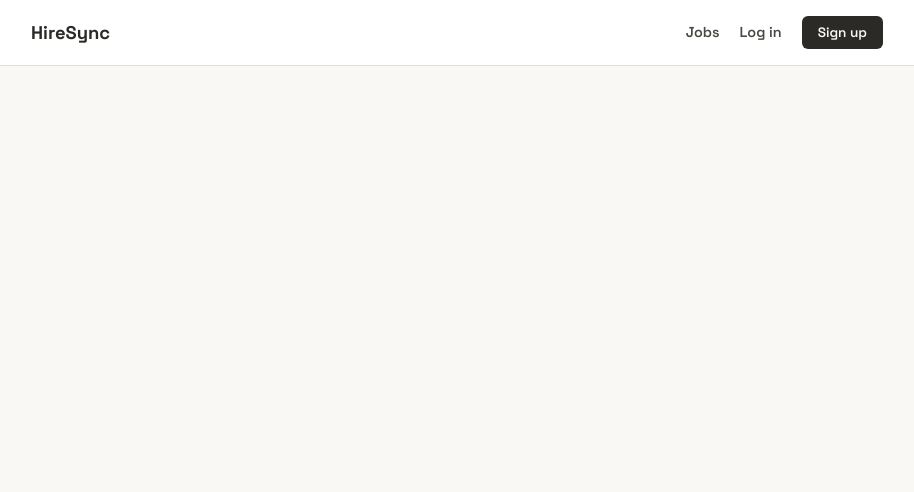
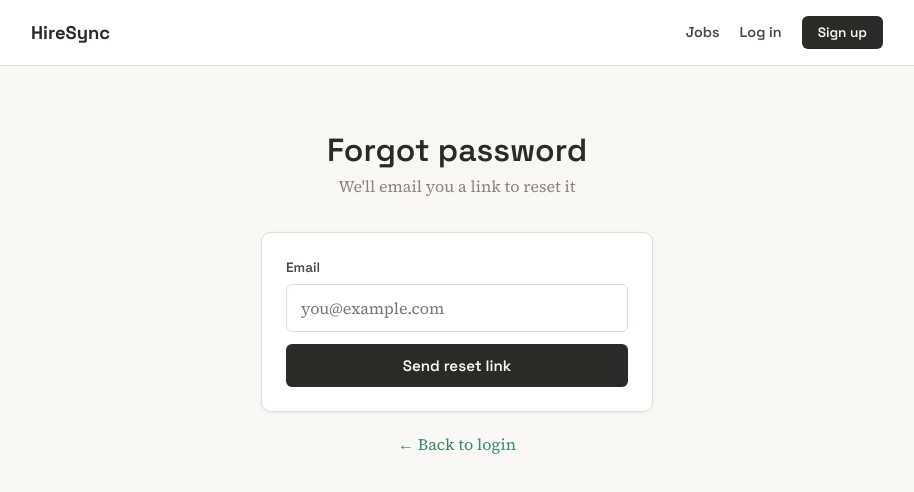
Before and after one commit to rani-86/hyreSync, a React (Vite) app in the folder client/: page /forgot-password in a window 1280 px wide. Shown: the top 492 px of the page, without its empty margins (183-1097 px from the left). Built offline with nearby package versions, Linux system fonts and the light colour scheme; no server answers.

Commit message:
feat: add verify-email, forgot-password, and reset-password pages

```diff
--- a/client/src/App.jsx
+++ b/client/src/App.jsx
@@ -3,6 +3,9 @@ import Navbar from './components/Navbar';
 import ProtectedRoute from './components/ProtectedRoute';
 import Signup from './pages/Signup';
 import Login from './pages/Login';
+import VerifyEmail from './pages/VerifyEmail';
+import ForgotPassword from './pages/ForgotPassword';
+import ResetPassword from './pages/ResetPassword';
 import Dashboard from './pages/Dashboard';
 import Jobs from './pages/Jobs';
 import PostJob from './pages/PostJob';
@@ -18,6 +21,9 @@ function App() {
         <Route path="/" element={<Navigate to="/jobs" />} />
         <Route path="/signup" element={<Signup />} />
         <Route path="/login" element={<Login />} />
+        <Route path="/verify-email" element={<VerifyEmail />} />
+        <Route path="/forgot-password" element={<ForgotPassword />} />
+        <Route path="/reset-password" element={<ResetPassword />} />
         <Route path="/jobs" element={<Jobs />} />
         <Route path="/jobs/:id" element={<JobDetails />} />
 
--- /dev/null
+++ b/client/src/pages/ForgotPassword.jsx
@@ -0,0 +1,59 @@
+import { useState } from 'react';
+import { Link } from 'react-router-dom';
+import { forgotPassword } from '../services/api';
+
+function ForgotPassword() {
+  const [email, setEmail] = useState('');
+  const [message, setMessage] = useState('');
+  const [error, setError] = useState('');
+  const [loading, setLoading] = useState(false);
+
+  const handleSubmit = async (e) => {
+    e.preventDefault();
+    setError('');
+    setMessage('');
+    setLoading(true);
+    try {
+      const res = await forgotPassword(email);
+      setMessage(res.data.message);
+    } catch (err) {
+      setError(err.response?.data?.message || 'Something went wrong');
+    } finally {
+      setLoading(false);
+    }
+  };
+
+  return (
+    <div className="page-narrow">
+      <h1 style={{ textAlign: 'center', marginBottom: 4 }}>Forgot password</h1>
+      <p style={{ textAlign: 'center', color: 'var(--muted)', marginBottom: 32 }}>
+        We'll email you a link to reset it
+      </p>
+
+      <form onSubmit={handleSubmit} className="card">
+        <label htmlFor="email">Email</label>
+        <input
+          id="email"
+          type="email"
+          placeholder="you@example.com"
+          value={email}
+          onChange={(e) => setEmail(e.target.value)}
+          required
+        />
+
+        {message && <p className="form-success">{message}</p>}
+        {error && <p className="form-error">{error}</p>}
+
+        <button type="submit" className="btn-primary" style={{ width: '100%' }} disabled={loading}>
+          {loading ? 'Sending…' : 'Send reset link'}
+        </button>
+      </form>
+
+      <p style={{ textAlign: 'center', marginTop: 20 }}>
+        <Link to="/login">← Back to login</Link>
+      </p>
+    </div>
+  );
+}
+
+export default ForgotPassword;
--- a/client/src/pages/Login.jsx
+++ b/client/src/pages/Login.jsx
@@ -59,6 +59,10 @@ function Login() {
         <button type="submit" className="btn-primary" style={{ width: '100%' }}>
           Log in
         </button>
+
+        <p style={{ textAlign: 'center', marginTop: 12 }}>
+          <Link to="/forgot-password" style={{ fontSize: '0.9rem' }}>Forgot password?</Link>
+        </p>
       </form>
 
       <p style={{ textAlign: 'center', marginTop: 20 }}>
--- /dev/null
+++ b/client/src/pages/ResetPassword.jsx
@@ -0,0 +1,100 @@
+import { useState } from 'react';
+import { useSearchParams, useNavigate, Link } from 'react-router-dom';
+import { resetPassword } from '../services/api';
+
+function getPasswordChecks(password) {
+  return {
+    length: password.length >= 8,
+    upper: /[A-Z]/.test(password),
+    lower: /[a-z]/.test(password),
+    number: /[0-9]/.test(password),
+    special: /[^A-Za-z0-9]/.test(password),
+  };
+}
+
+function ResetPassword() {
+  const [searchParams] = useSearchParams();
+  const navigate = useNavigate();
+  const [newPassword, setNewPassword] = useState('');
+  const [error, setError] = useState('');
+  const [success, setSuccess] = useState(false);
+
+  const checks = getPasswordChecks(newPassword);
+  const isValid = Object.values(checks).every(Boolean);
+
+  const handleSubmit = async (e) => {
+    e.preventDefault();
+    setError('');
+    if (!isValid) {
+      setError('Please meet all password requirements below');
+      return;
+    }
+    const token = searchParams.get('token');
+    try {
+      await resetPassword(token, newPassword);
+      setSuccess(true);
+      setTimeout(() => navigate('/login'), 2000);
+    } catch (err) {
+      setError(err.response?.data?.message || 'Reset failed');
+    }
+  };
+
+  if (success) {
+    return (
+      <div className="page-narrow">
+        <div className="card" style={{ textAlign: 'center' }}>
+          <h2 style={{ color: 'var(--signal)' }}>Password reset!</h2>
+          <p>Redirecting you to login…</p>
+        </div>
+      </div>
+    );
+  }
+
+  return (
+    <div className="page-narrow">
+      <h1 style={{ textAlign: 'center', marginBottom: 4 }}>Reset your password</h1>
+
+      <form onSubmit={handleSubmit} className="card">
+        <label htmlFor="newPassword">New password</label>
+        <input
+          id="newPassword"
+          type="password"
+          placeholder="••••••••"
+          value={newPassword}
+          onChange={(e) => setNewPassword(e.target.value)}
+          required
+        />
+
+        {newPassword.length > 0 && (
+          <div style={{ marginTop: -6, marginBottom: 14, fontSize: '0.82rem' }}>
+            <PasswordCheck ok={checks.length} label="At least 8 characters" />
+            <PasswordCheck ok={checks.upper} label="One uppercase letter" />
+            <PasswordCheck ok={checks.lower} label="One lowercase letter" />
+            <PasswordCheck ok={checks.number} label="One number" />
+            <PasswordCheck ok={checks.special} label="One special character" />
+          </div>
+        )}
+
+        {error && <p className="form-error">{error}</p>}
+
+        <button type="submit" className="btn-primary" style={{ width: '100%' }}>
+          Reset password
+        </button>
+      </form>
+
+      <p style={{ textAlign: 'center', marginTop: 20 }}>
+        <Link to="/login">← Back to login</Link>
+      </p>
+    </div>
+  );
+}
+
+function PasswordCheck({ ok, label }) {
+  return (
+    <div style={{ color: ok ? 'var(--signal)' : 'var(--muted)', marginBottom: 2 }}>
+      {ok ? '✓' : '○'} {label}
+    </div>
+  );
+}
+
+export default ResetPassword;
--- /dev/null
+++ b/client/src/pages/VerifyEmail.jsx
@@ -0,0 +1,53 @@
+import { useState, useEffect } from 'react';
+import { useSearchParams, Link } from 'react-router-dom';
+import { verifyEmail } from '../services/api';
+
+function VerifyEmail() {
+  const [searchParams] = useSearchParams();
+  const [status, setStatus] = useState('verifying');
+  const [message, setMessage] = useState('');
+
+  useEffect(() => {
+    const token = searchParams.get('token');
+    if (!token) {
+      setStatus('error');
+      setMessage('No verification token found in the link.');
+      return;
+    }
+
+    const doVerify = async () => {
+      try {
+        const res = await verifyEmail(token);
+        setStatus('success');
+        setMessage(res.data.message);
+      } catch (err) {
+        setStatus('error');
+        setMessage(err.response?.data?.message || 'Verification failed');
+      }
+    };
+    doVerify();
+  }, [searchParams]);
+
+  return (
+    <div className="page-narrow">
+      <div className="card" style={{ textAlign: 'center' }}>
+        {status === 'verifying' && <p>Verifying your email…</p>}
+        {status === 'success' && (
+          <>
+            <h2 style={{ color: 'var(--signal)' }}>Email verified!</h2>
+            <p>{message}</p>
+            <Link to="/dashboard"><button className="btn-primary">Go to dashboard</button></Link>
+          </>
+        )}
+        {status === 'error' && (
+          <>
+            <h2 style={{ color: 'var(--danger)' }}>Verification failed</h2>
+            <p>{message}</p>
+          </>
+        )}
+      </div>
+    </div>
+  );
+}
+
+export default VerifyEmail;
--- a/client/src/services/api.js
+++ b/client/src/services/api.js
@@ -17,6 +17,10 @@ api.interceptors.request.use((config) => {
 
 export const signup = (data) => api.post('/auth/signup', data);
 export const login = (data) => api.post('/auth/login', data);
+
+export const verifyEmail = (token) => api.get(`/auth/verify-email?token=${token}`);
+export const forgotPassword = (email) => api.post('/auth/forgot-password', { email });
+export const resetPassword = (token, newPassword) => api.post('/auth/reset-password', { token, newPassword });
 
 
 export const getJobs = () => api.get('/jobs');
```
